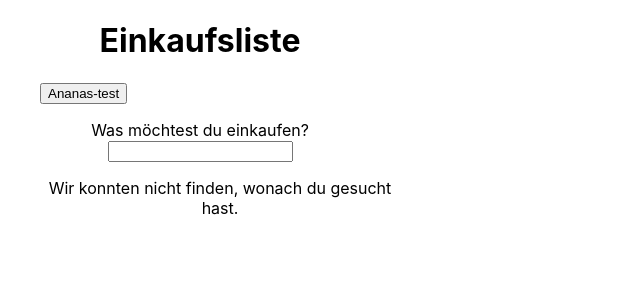
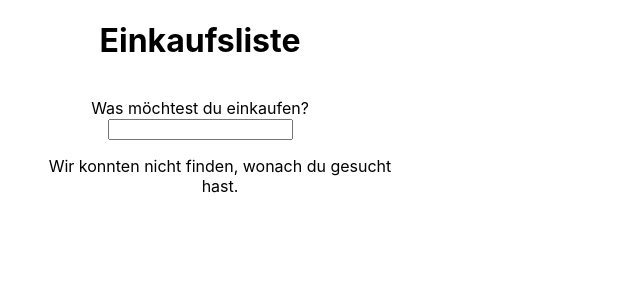
Before and after one commit to A11yship/shopping-list, a React (Create React App) app: page / in a window 1280 px wide. Shown: the top 300 px of the page, without its empty margins (0-640 px from the left). Built offline with nearby package versions, Linux system fonts and the light colour scheme.

Commit message:
Add persist to save in local Storage

```diff
--- a/src/useStore.js
+++ b/src/useStore.js
@@ -1,15 +1,10 @@
 import create from "zustand";
+import { persist } from "zustand/middleware";
 
-const useStore = create((set) => {
-  return {
-    shoppingItems: [
-      {
-        _id: "c2hvcHBpbmcuaXRlbTox-test",
-        _type: "shopping.item",
-        category: { _type: "ref", _ref: "c2hvcHBpbmcuY2F0ZWdvcnk6MA==" },
-        name: { en: "Pineapple-test", de: "Ananas-test" },
-      },
-    ],
+const useStore = create(
+  persist(
+    (set) => ({
+      shoppingItems: [],
       addItem: (newItem) => {
         set((state) => {
           return {
@@ -26,7 +21,9 @@ const useStore = create((set) => {
           };
         });
       },
-  };
-});
+    }),
+    { name: "shoppingItems", getStorage: (shoppingItem) => localStorage }
+  )
+);
 
 export default useStore;
```
Lines whose indentation alone changed are shown as unchanged.
